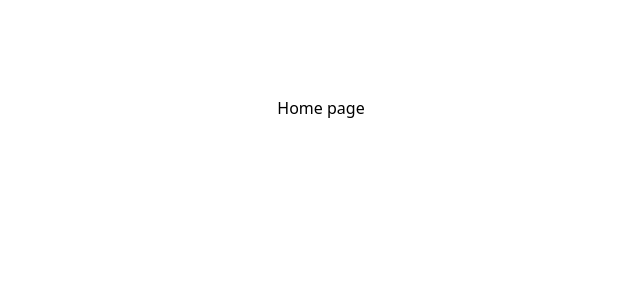
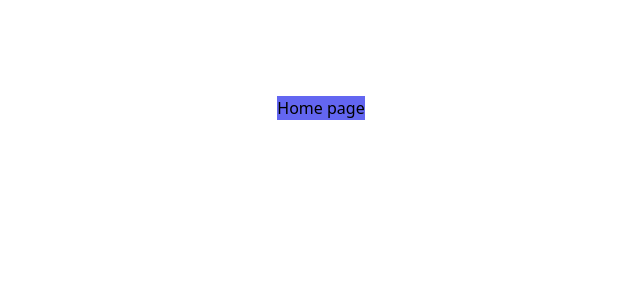
Before and after one commit to MateuszLesisz/portfolio-website, a Next.js app: page / in a window 1280 px wide. Shown: the top 300 px of the page, without its empty margins (319-959 px from the left). Built offline with nearby package versions, Linux system fonts and the light colour scheme.

Commit message:
tailwind.css changes

```diff
--- a/app/page.js
+++ b/app/page.js
@@ -3,7 +3,7 @@ import Image from "next/image";
 export default function Home() {
   return (
     <main className="flex min-h-screen flex-col items-center justify-between p-24">
-      <h1>Home page</h1>
+      <h1 className="bg-red-500 sm:bg-green-500 md:bg-orange-500 lg:bg-rose-600 xl:bg-indigo-500 text-2x1">Home page</h1>
     </main>
   );
 }
```
